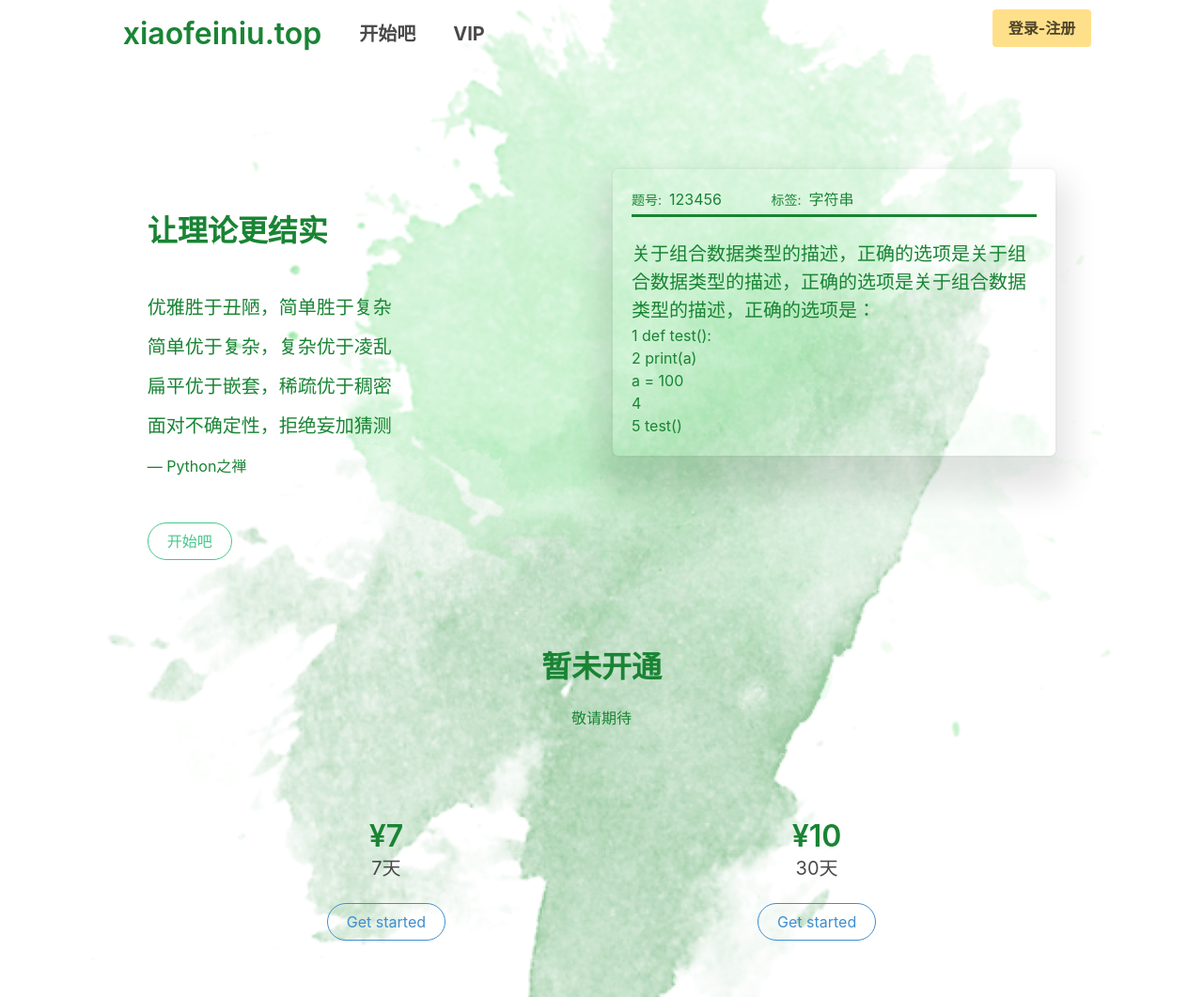
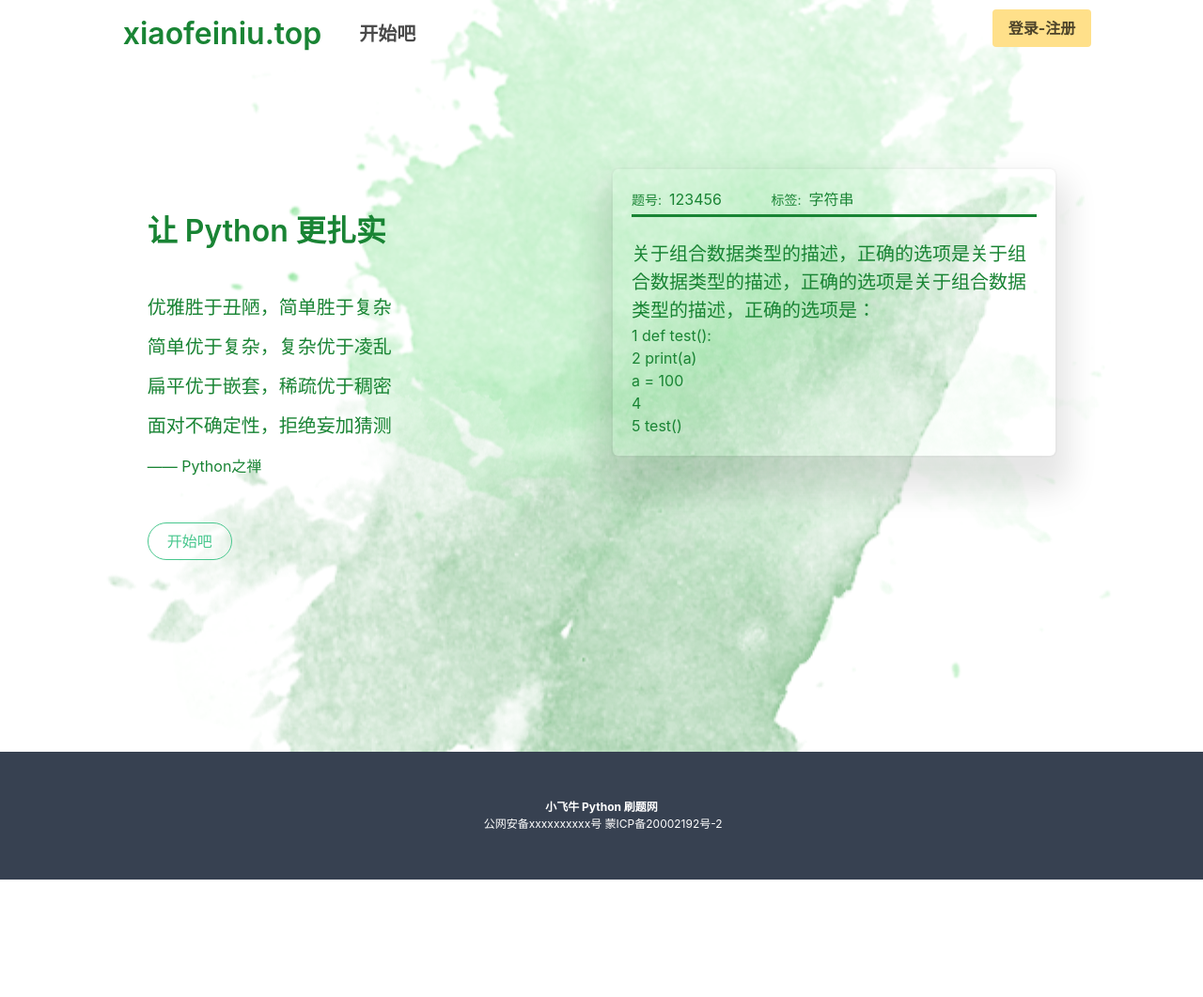
Before and after one commit to bigbugboy/jinbai, a Django app: page / in a window 1280 px wide. Shown: the whole page at 94% size. After the commit the page ends 936 px from the top, so only its background shows below. Run offline with Django 4.2, Linux system fonts and the light colour scheme; some libraries are stand-ins or nearby versions.

Commit message:
add footer

```diff
--- a/templates/base.html
+++ b/templates/base.html
@@ -18,6 +18,9 @@
       background-repeat: no-repeat;
       background-position: center center;
       background-attachment: fixed;
+      position: relative;
+    }
+    main {
       min-height: 100vh;
     }
   </style>
@@ -32,6 +35,7 @@
     </div>
   </main>
 
+  {% include 'partials/footer.html' %}
   {% block js %} {% endblock %}
 </body>
 
--- a/templates/index.html
+++ b/templates/index.html
@@ -23,12 +23,12 @@
 <section class="section">
   <div class="columns mt-6 is-justify-content-center">
     <div class="column is-12-mobile is-5-tablet is-5-desktop is-6-widescreen is-6-fullhd has-text-left has-text-centered-mobile">
-      <h1 class="title my-6">让理论更结实</h1>
+      <h1 class="title my-6">让 Python 更扎实</h1>
       <p class="my-3 is-size-5">优雅胜于丑陋，简单胜于复杂</p>
       <p class="my-3 is-size-5">简单优于复杂，复杂优于凌乱</p>
       <p class="my-3 is-size-5">扁平优于嵌套，稀疏优于稠密</p>
       <p class="my-3 is-size-5">面对不确定性，拒绝妄加猜测</p>
-      <p class="mt-4 mb-6 is-size-6">— Python之禅</p>
+      <p class="mt-4 mb-6 is-size-6">—— Python之禅</p>
       <a href="{% url 'single-choice' %}" class="button is-success is-outlined is-rounded has-text-centered">开始吧</a>
     </div>
     <div class="column">
@@ -50,7 +50,7 @@
 </section>
 
 <!-- 会费价格 -->
-<section id="vip">
+<section id="vip" style="display: none;">
   <div class="has-text-centered py-6">
     <h1 class="title">暂未开通</h1>
     <p>敬请期待</p>
@@ -69,5 +69,4 @@
     </div>
   </div>
 </section>
-
 {% endblock %}
--- a/templates/login.html
+++ b/templates/login.html
@@ -11,14 +11,13 @@
   <script src="https://cdn.bootcdn.net/ajax/libs/sweetalert2/11.7.27/sweetalert2.all.js"></script>
   <style>
     body {
-      height: 100vh;
       background-image: url('{% static "img/bg.png" %}');
       background-repeat: no-repeat;
       background-position: center center;
       background-attachment: fixed;
     }
     #login {
-      height: 100%;
+      height: 100vh;
     }
     .box {
       background-color: transparent !important;
@@ -92,6 +91,7 @@
     </div>
   </div>
 
+  {% include 'partials/footer.html' %}
 <script src="{% static 'js/common.js' %}"></script>
 <script src="{% static 'js/send-verify-code.js' %}"></script>
 </body>
--- /dev/null
+++ b/templates/partials/footer.html
@@ -0,0 +1,22 @@
+<style>
+    #footer {
+        padding: 50px;
+        text-align: center;
+        color: #fff !important;
+        background-color: rgb(55, 65, 81);
+        font-size: .75rem;
+        /* position: absolute;
+        bottom: 0px; */
+        width: 100%;
+    }
+</style>
+
+<div id="footer">
+    <span><b>小飞牛 Python 刷题网</b></span>
+    <p>
+        <img src="" alt="">
+        <!-- todo -->
+        <span>公网安备xxxxxxxxxx号</span>
+        <span>蒙ICP备20002192号-2</span>
+    </p>
+</div>
--- a/templates/partials/header.html
+++ b/templates/partials/header.html
@@ -42,7 +42,7 @@
                 href="{% url 'single-choice' %}">
                 <strong>开始吧</strong>
             </a>
-            <a class="navbar-item is-size-5" href="#vip"><strong>VIP</strong></a>
+            <!-- <a class="navbar-item is-size-5" href="#vip"><strong>VIP</strong></a> -->
         </div>
 
         <div class="navbar-end">
```
